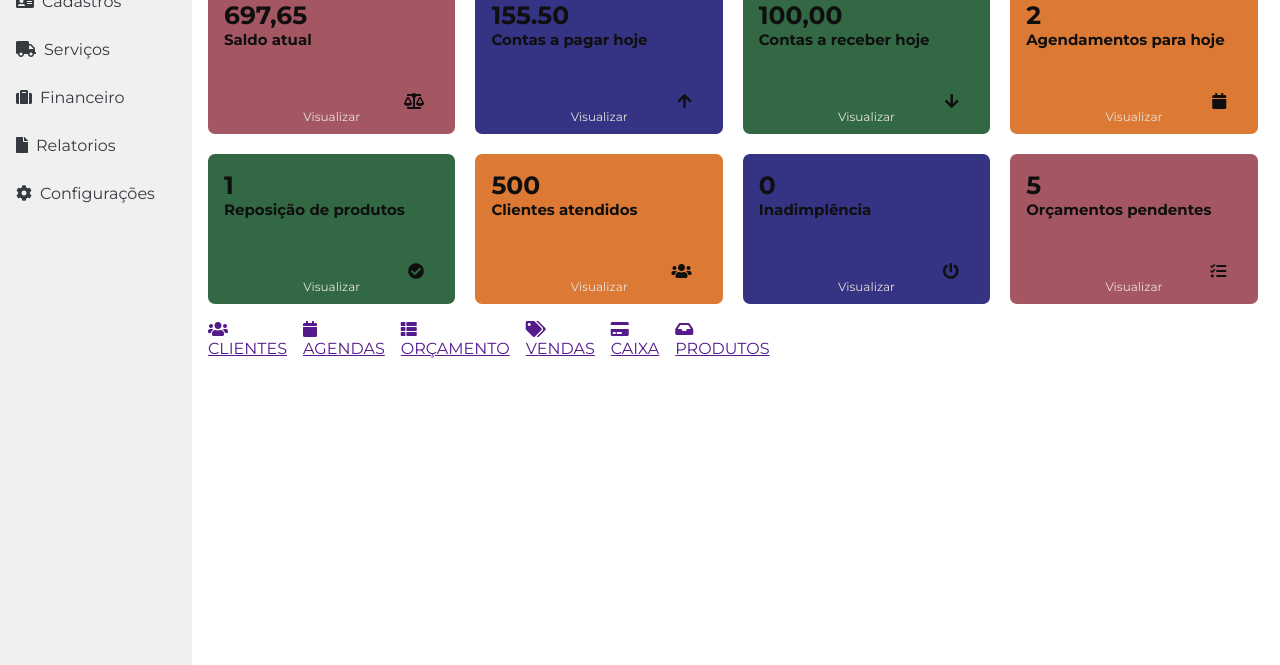
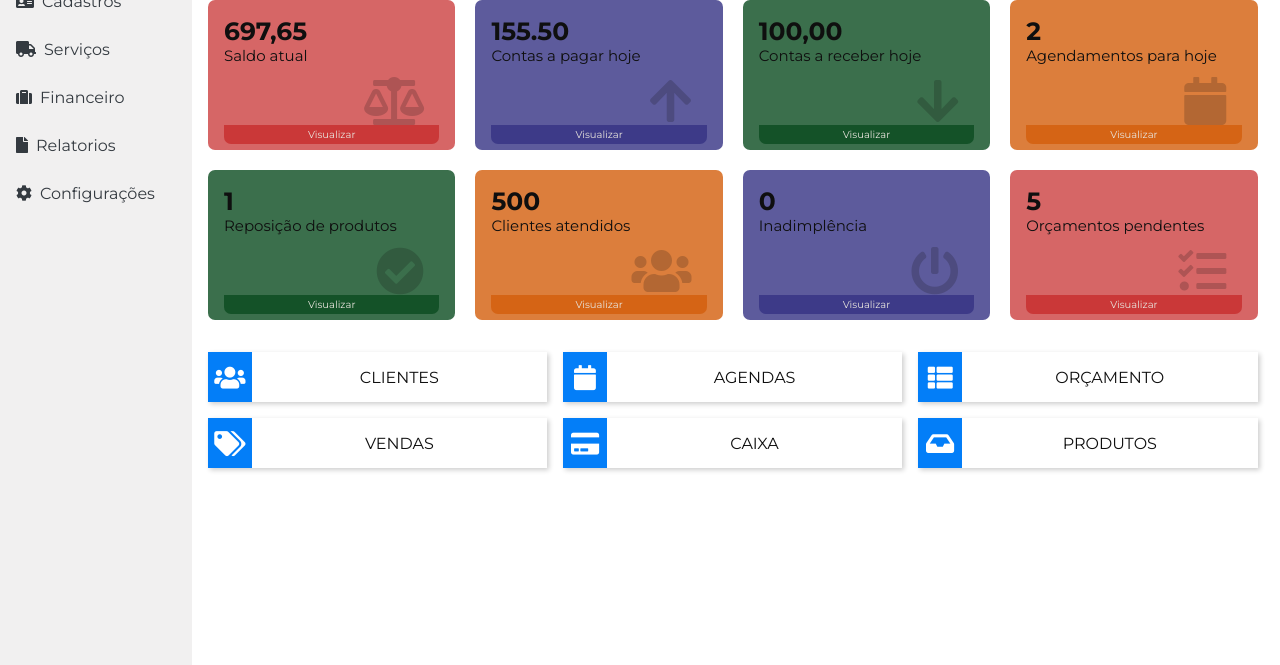
Before and after one commit to Alonso369/Grid-e-FlexBox, a plain HTML site: page index.html in a window 1280 px wide. Shown: the part 135-800 px from the top of the page. Drawn offline with Linux system fonts and the light colour scheme.

Commit message:
feito os botoes

```diff
--- a/css/estilo.css
+++ b/css/estilo.css
@@ -10,6 +10,8 @@
     --icones: #343A40;
     --menuLateral: #F1F0F0;
     --fundoMain: #FAF8F8;
+    --corBotao: #FFFFFF;
+    --corFundoBotao: #037EF8;
 }
 
 
@@ -23,6 +25,7 @@ header {
     top: 0;
     left: 0;
     width: 100%;
+    z-index: 1;
 }
 
 .nav {
@@ -83,7 +86,6 @@ main {
     left: 15vw;
     top: 4rem;
     max-width: calc(100% - 15vw);
-    /* background-color: var(--fundoMain); */
     margin: 1rem;
 }
 
@@ -91,26 +93,23 @@ main {
     text-align: left;
     text-decoration: none;
     font-weight: none;
-    /* margin: 1rem; */
 }
 
 .gallery {
     display: grid;
     grid-template-columns: repeat(4, 1fr);
     gap: 1.25rem;
-    /*Limita a altura das linha implicitas*/
     grid-auto-rows: 9.375rem;
-    position: fixed;
     text-align: left;
-    /* margin: 1rem; */
     height: 25vw;
     width: 82vw;
+    margin-top: 1rem;
+    z-index: 4;
 }
 
 .gallery div {
     padding: 1rem;
     border-radius: 0.4375rem;
-    /* background-color: aqua; */
     list-style: none;
 }
 
@@ -127,48 +126,96 @@ main {
 .gallery h2 {
     font-size: 15px;
     color: var(--dark);
+    font-family: "Montserrat", sans-serif;
+    font-weight: normal;
+    font-style: normal;
 }
 
 .gallery i {
-    color: #0f0f0f;
+    color: rgba(15, 15, 15, 0.2);
     position: relative;
+    align-items: flex-end;
+    justify-content: flex-end;
     height: 60px;
     width: 200px;
     justify-content: flex-end;
     align-items: flex-end;
     display: flex;
-    /*Esse box-shadow é para dar sombreamento ao item*/
-    box-shadow: rgba(0, 0, 0, 0.1) inset;
+    font-size: 3rem;
 }
 
 .gallery p {
-    font-size: 12px;
+    font-size: 10px;
     color: var(--title);
     text-align: center;
+    padding: 3px;
+    border-radius: 0 0 7px 7px;
 }
 
 .cardVermelho {
-    background-color: #A45762;
+    background-color: #933644;
+    background-color: rgba(197, 37, 37, 0.7);
 }
 
 .cardAzul {
     background-color: #353384;
+    background-color: rgba(53, 51, 132, 0.8);
 }
 
 .cardVerde {
-    background-color: #326944;
+    background-color: #0A4C20;
+    background-color: rgba(10, 76, 32, 0.8);
 }
 
 .cardLaranja {
-    background-color: #DC7934;
+    background-color: #D45E0C;
+    background-color: rgba(212, 94, 12, 0.8);
 }
 
 
 /*CSS para os botões*/
 
 .botoes {
-    position: relative;
+    display: grid;
+    grid-template-columns: repeat(3, 1fr);
+    flex-wrap: wrap;
+    text-align: center;
+    gap: 1rem;
+    margin-bottom: 2rem;
+    padding-top: 2rem;
+}
+
+.div-sombra {
+    box-shadow: 2px 2px 5px rgba(0, 0, 0, 0.2);
+    align-items: center;
     display: flex;
-    padding-top: 21rem;
+}
+
+.botoes a {
+    text-decoration: none;
+    display: flex;
+    align-items: center;
+    justify-content: center;
     gap: 1rem;
+    color: var(--dark);
+    display: flex;
 }
+
+.caixaIcone {
+    display: flex;
+    width: 3.125rem;
+    height: 3.125rem;
+    justify-content: center;
+    align-items: center;
+    font-size: 25px;
+    background-color: var(--corFundoBotao);
+    color: var(--corBotao);
+}
+
+.cardContent {
+    width: 100%;
+    display: flex;
+    justify-content: center;
+    align-items: center;
+    /* background-color: red; */
+}
--- a/index.html
+++ b/index.html
@@ -56,106 +56,119 @@
         <h1 class="title-Galery">Inicial</h1>
         <section class="gallery">
             <div class="cardVermelho">
-                <a href="">
                 <h1>697,65</h1>
                 <h2>Saldo atual</h2>
                 <i class="fa fa-balance-scale"></i>
-                    <p>Visualizar</p>
+                <a href="">
+                    <p class="cardVermelho">Visualizar</p>
                 </a>
             </div>
             <div class="cardAzul">
-                <a href="">
                 <h1>155.50</h1>
                 <h2>Contas a pagar hoje</h2>
                 <i class="fa fa-arrow-up"></i>
-                    <p>Visualizar</p>
+                <a href="">
+                    <p class="cardAzul">Visualizar</p>
                 </a>
             </div>
             <div class="cardVerde">
-                <a href="">
                 <h1>100,00</h1>
                 <h2>Contas a receber hoje</h2>
                 <i class="fa fa-arrow-down"></i>
-                    <p>Visualizar</p>
+                <a href="">
+                    <p class="cardVerde">Visualizar</p>
                 </a>
             </div>
             <div class="cardLaranja">
-                <a href="">
                 <h1>2</h1>
                 <h2>Agendamentos para hoje</h2>
                 <i class="fa fa-calendar"></i>
-                    <p>Visualizar</p>
+                <a href="">
+                    <p class="cardLaranja">Visualizar</p>
                 </a>
             </div>
             <div class="cardVerde">
-                <a href="">
                 <h1>1</h1>
                 <h2>Reposição de produtos</h2>
                 <i class="fa fa-check-circle"></i>
-                    <p>Visualizar</p>
+                <a href="">
+                    <p class="cardVerde">Visualizar</p>
                 </a>
             </div>
             <div class="cardLaranja">
-                <a href="">
                 <h1>500</h1>
                 <h2>Clientes atendidos</h2>
                 <i class="fa fa-users"></i>
-                    <p>Visualizar</p>
+                <a href="">
+                    <p class="cardLaranja">Visualizar</p>
                 </a>
             </div>
             <div class="cardAzul">
-                <a href="">
                 <h1>0</h1>
                 <h2>Inadimplência</h2>
                 <i class="fa fa-power-off"></i>
-                    <p>Visualizar</p>
+                <a href="">
+                    <p class="cardAzul">Visualizar</p>
                 </a>
             </div>
             <div class="cardVermelho">
-                <a href="">
                 <h1>5</h1>
                 <h2>Orçamentos pendentes</h2>
                 <i class="fa fa-tasks"></i>
-                    <p>Visualizar</p>
+                <a href="">
+                    <p class="cardVermelho">Visualizar</p>
                 </a>
             </div>
         </section>
+        <!-- Parte dos botões -->
         <section class="botoes">
-            <div>
-                <a href="">
+            <div class="div-sombra">
+                <div class="caixaIcone">
                     <i class="fa fa-users"></i>
-                    <p>CLIENTES</p>
-                </a>
                 </div>
-            <div>
-                <a href="">
-                    <i class="fa fa-calendar"></i>
-                    <p>AGENDAS</p>
-                </a>
+                <div class="cardContent">
+                    <a href="">CLIENTES</a>
                 </div>
-            <div>
-                <a href="">
-                    <i class="fa fa-th-list"></i>
-                    <p>ORÇAMENTO</p>
-                </a>
             </div>
-            <div>
-                <a href="">
-                    <i class="fa fa-tags"></i>
-                    <p>VENDAS</p>
-                </a>
+            <div class="div-sombra">
+                <div class="caixaIcone ">
+                    <i class="fa fa-calendar "></i>
                 </div>
-            <div>
-                <a href="">
-                    <i class="fa fa-credit-card"></i>
-                    <p>CAIXA</p>
-                </a>
+                <div class="cardContent">
+                    <a href="">AGENDAS</a>
                 </div>
-            <div>
-                <a href="">
-                    <i class="fa fa-inbox"></i>
-                    <p>PRODUTOS</p>
-                </a>
+            </div>
+            <div class="div-sombra">
+                <div class="caixaIcone ">
+                    <i class="fa fa-th-list "></i>
+                </div>
+                <div class="cardContent">
+                    <a href="">ORÇAMENTO</a>
+                </div>
+            </div>
+            <div class="div-sombra">
+                <div class="caixaIcone ">
+                    <i class="fa fa-tags "></i>
+                </div>
+                <div class="cardContent">
+                    <a href="">VENDAS</a>
+                </div>
+            </div>
+            <div class="div-sombra">
+                <div class="caixaIcone ">
+                    <i class="fa fa-credit-card "></i>
+                </div>
+                <div class="cardContent">
+                    <a href="">CAIXA</a>
+                </div>
+            </div>
+            <div class="div-sombra">
+                <div class="caixaIcone ">
+                    <i class="fa fa-inbox "></i>
+                </div>
+                <div class="cardContent">
+                    <a href="">PRODUTOS</a>
+                </div>
             </div>
         </section>
     </main>
```
Lines whose indentation alone changed are shown as unchanged.
